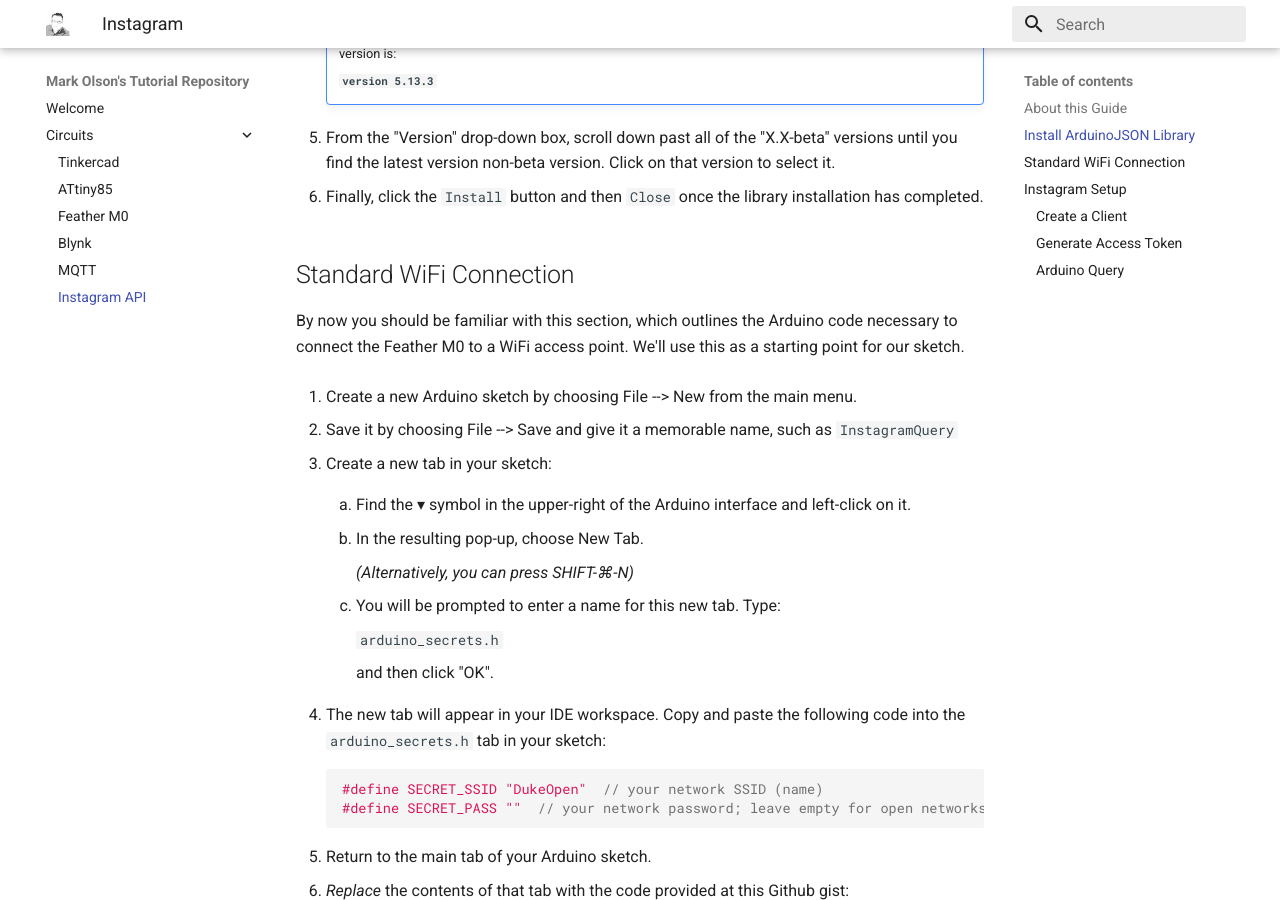
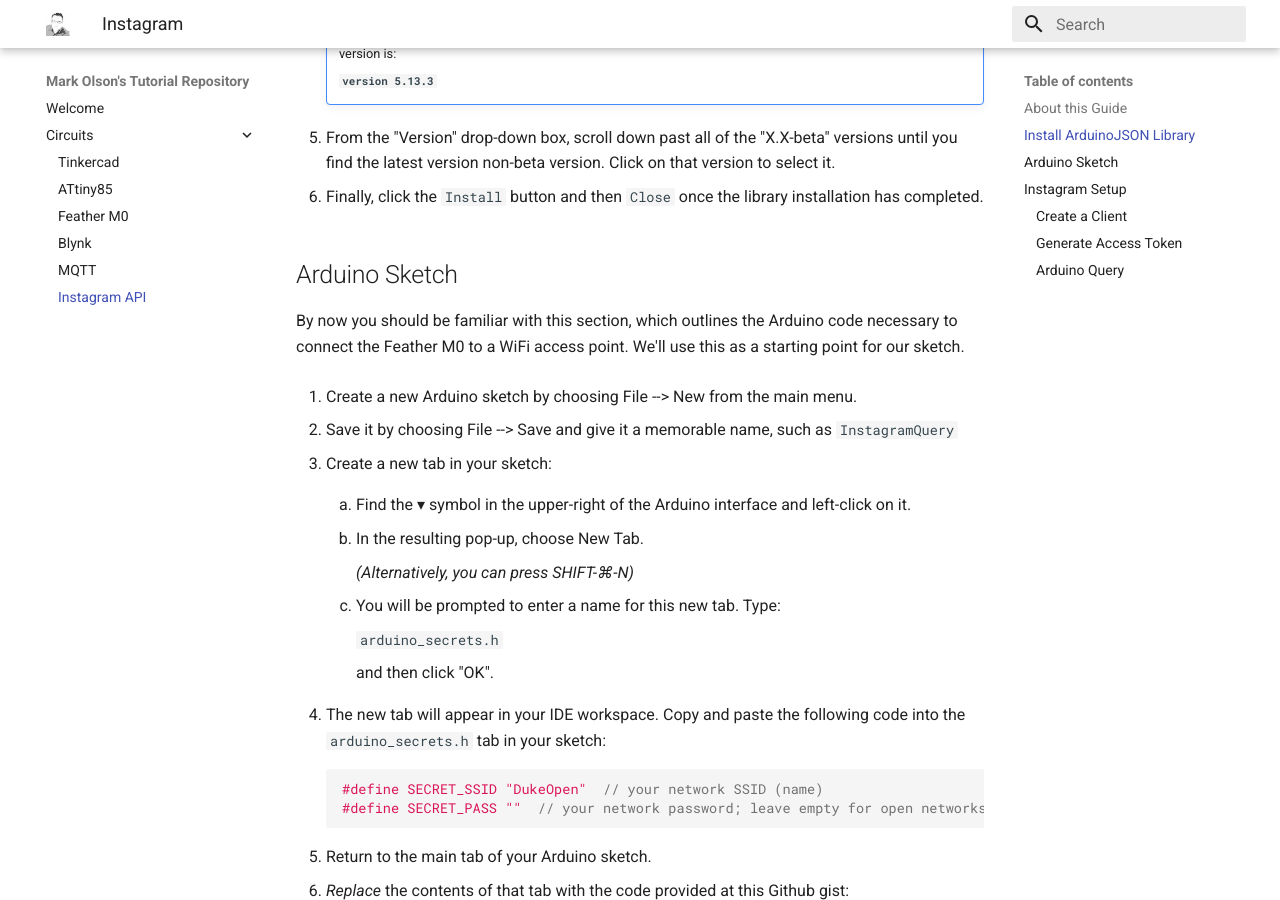
Before and after one commit to mjvo/tutorials, an MkDocs documentation site: the page built from docs/circuits/instagram/index.md, in a window 1280 px wide and 900 px high, scrolled down 792 px. Built offline with MkDocs 1.6.1 and Material for MkDocs 9.7.7, drawn with Linux system fonts in a browser that asks for light colours.

Commit message:
updated subtitle

```diff
--- a/docs/circuits/instagram/index.md
+++ b/docs/circuits/instagram/index.md
@@ -33,7 +33,7 @@
 1. Finally, click the `Install` button and then `Close` once the library installation has completed.
 
 
-## Standard WiFi Connection
+## Arduino Sketch
 
 By now you should be familiar with this section, which outlines the Arduino code necessary to connect the Feather M0 to a WiFi access point.  We'll use this as a starting point for our sketch.
 
```
